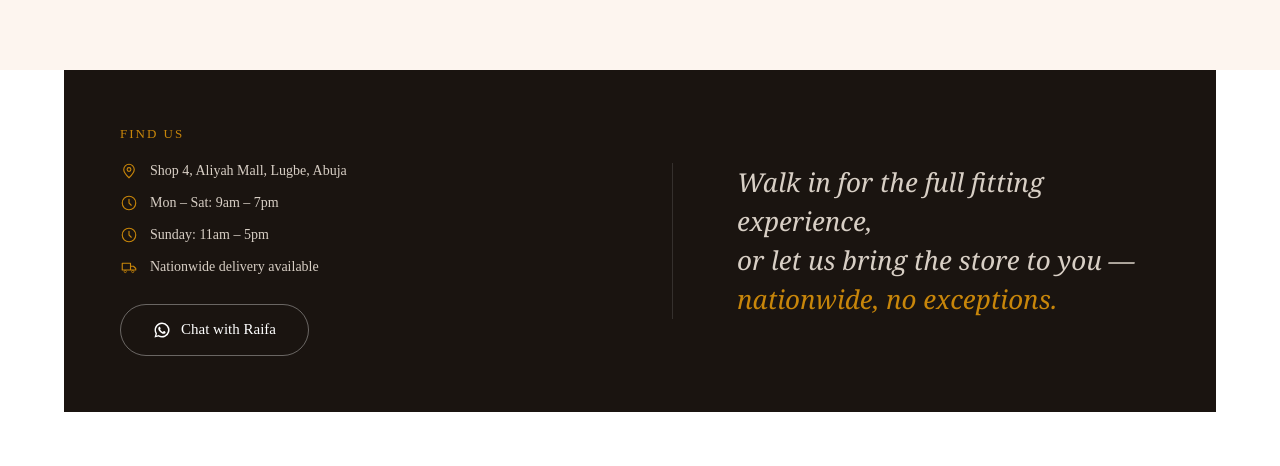
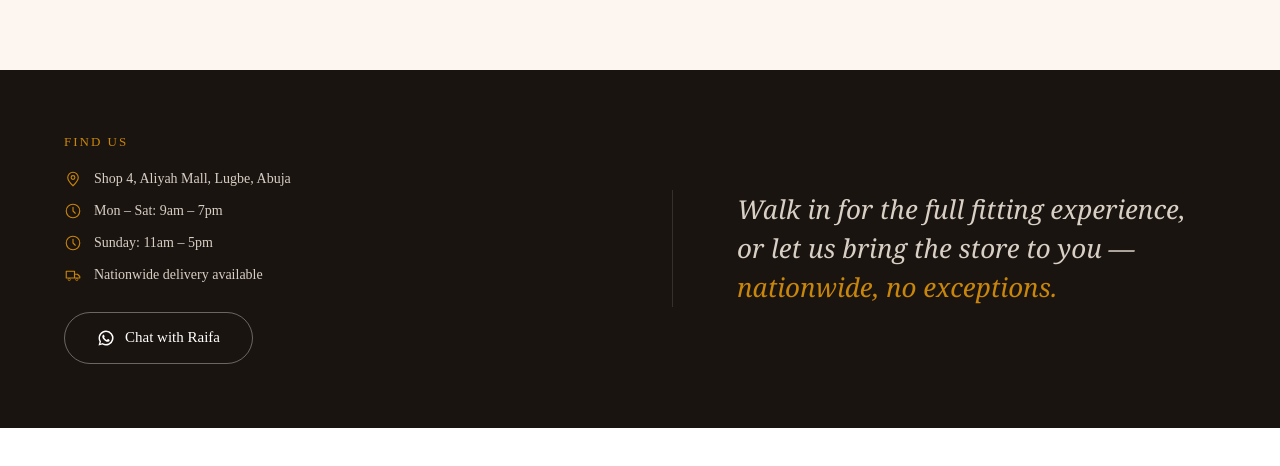
Before and after one commit to inaya-u/proofStack, a Next.js app: page /raifa in a window 1280 px wide. Shown: the part 2355-2821 px from the top of the page. Built offline with nearby package versions, Linux system fonts and the light colour scheme.

Commit message:
raifa: whysection fixed spacing

```diff
--- a/components/raifa/WhySection.module.css
+++ b/components/raifa/WhySection.module.css
@@ -62,8 +62,8 @@
 
 @media (min-width: 768px) {
   .section {
-    margin: 0 64px 72px;
-    padding: 56px;
+    margin: 0 0 72px;
+    padding: 64px;
     display: grid;
     grid-template-columns: 1fr 1fr;
     gap: 64px;
```
